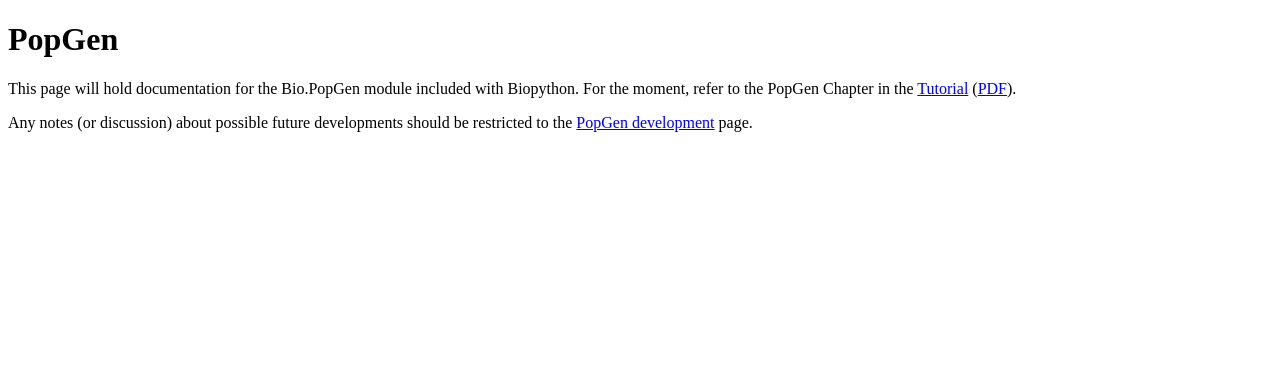
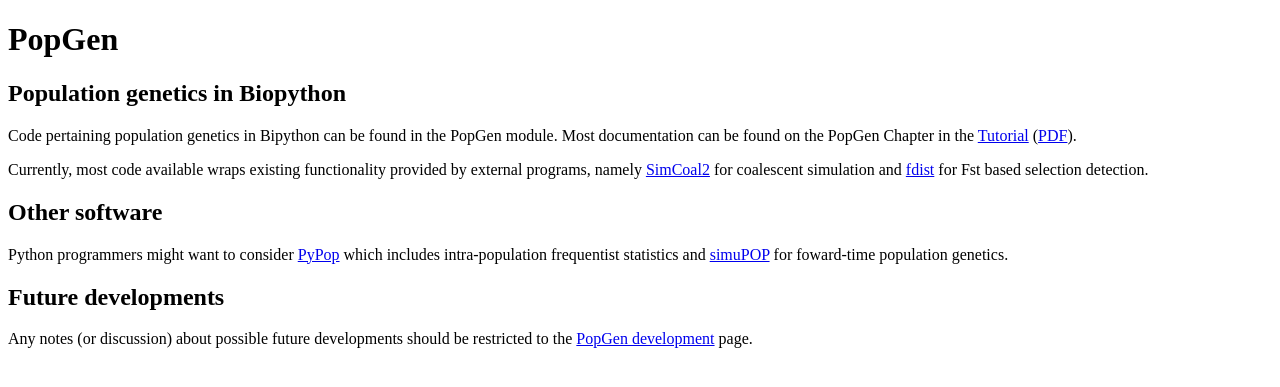
Before and after one commit to biopython/biopython.github.io, a Jekyll site: the page built from wiki/PopGen.md, in a window 1280 px wide. Shown: the top 387 px of the page. Built offline with Jekyll 4.4.1, drawn with Linux system fonts in a browser that asks for light colours.

Commit message:
Change to wiki page

```diff
--- a/wiki/PopGen.md
+++ b/wiki/PopGen.md
@@ -4,10 +4,30 @@ permalink: wiki/PopGen
 layout: wiki
 ---
 
-This page will hold documentation for the Bio.PopGen module included
-with Biopython. For the moment, refer to the PopGen Chapter in the
-[Tutorial](http://biopython.org/DIST/docs/tutorial/Tutorial.html)
+Population genetics in Biopython
+--------------------------------
+
+Code pertaining population genetics in Bipython can be found in the
+PopGen module. Most documentation can be found on the PopGen Chapter in
+the [Tutorial](http://biopython.org/DIST/docs/tutorial/Tutorial.html)
 ([PDF](http://biopython.org/DIST/docs/tutorial/Tutorial.pdf)).
+
+Currently, most code available wraps existing functionality provided by
+external programs, namely
+[SimCoal2](http://cmpg.unibe.ch/software/simcoal2/) for coalescent
+simulation and [fdist](http://www.rubic.rdg.ac.uk/~mab/software.html)
+for Fst based selection detection.
+
+Other software
+--------------
+
+Python programmers might want to consider [PyPop](http://pypop.org)
+which includes intra-population frequentist statistics and
+[simuPOP](http://simupop.sourceforge.net/) for foward-time population
+genetics.
+
+Future developments
+-------------------
 
 Any notes (or discussion) about possible future developments should be
 restricted to the [PopGen development](PopGen_dev "wikilink") page.
```
Also changed, not shown: 1 other file.
